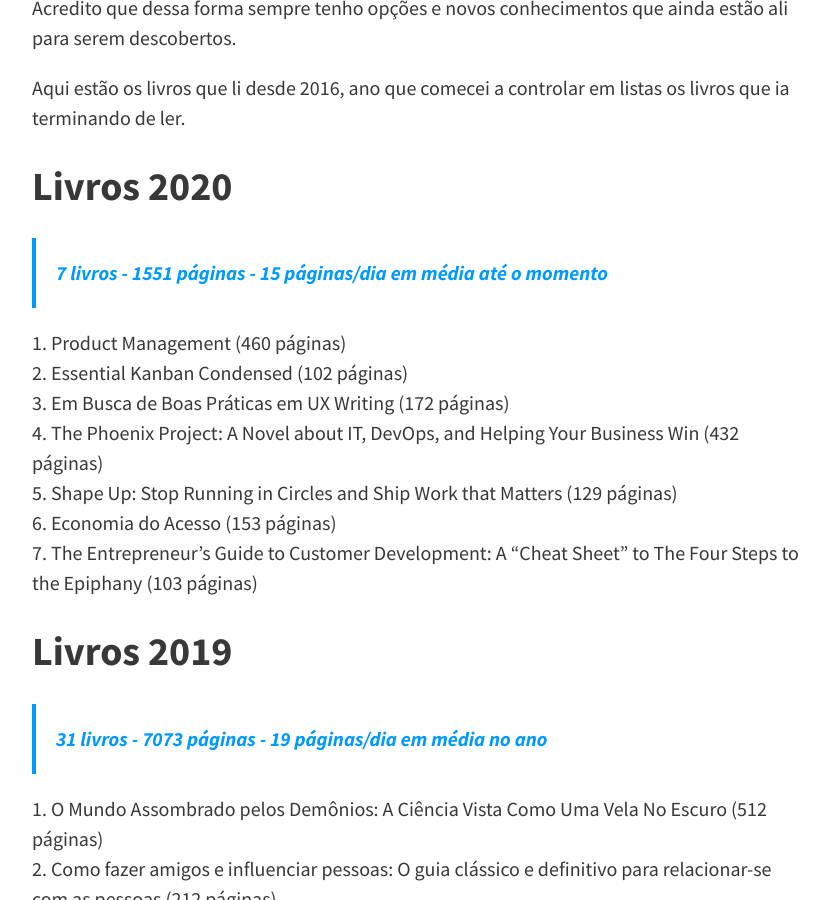
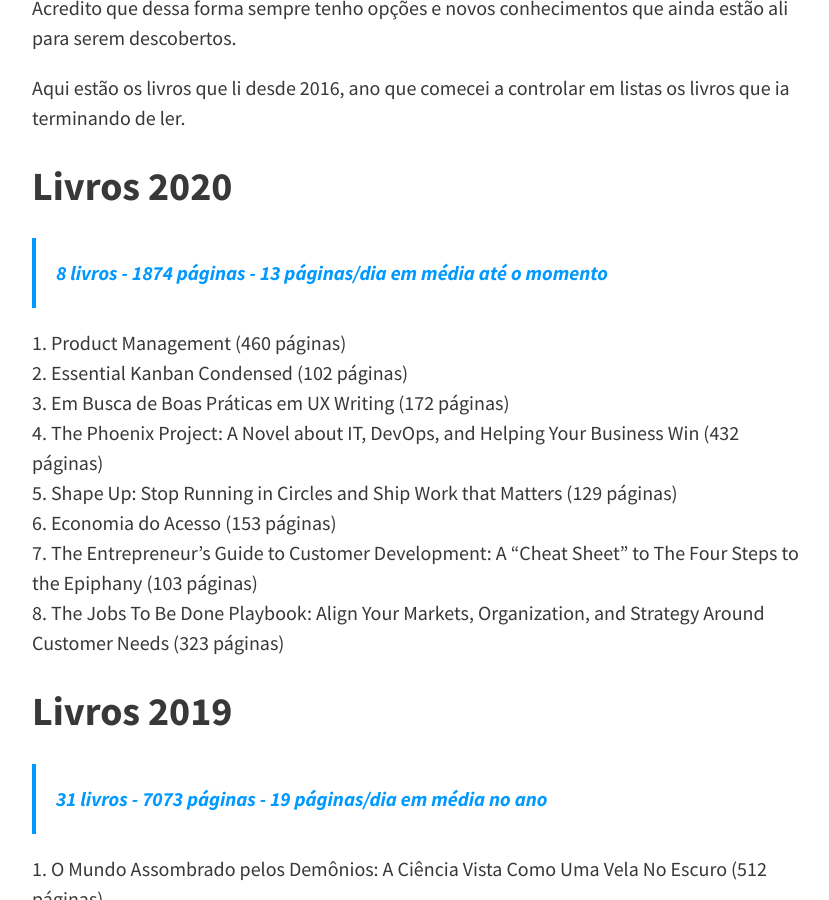
Before and after one commit to felipecbarbosa/felipecbarbosa.github.io, a Jekyll site: the page built from leituras.md, in a window 1280 px wide and 900 px high, scrolled down 502 px. Shown: the whole window, without its empty margins (224-1053 px from the left). Built offline with Jekyll 4.4.1, drawn with Linux system fonts in a browser that asks for light colours; nearby versions of some CDN libraries; comment, search, counter and statistics services are not loaded.

Commit message:
Added new book JTBD Playbook

```diff
--- a/_config.yml
+++ b/_config.yml
@@ -17,7 +17,7 @@ theme_settings:
   # Header and footer text
   header_text: >
     <p style="color: #ffffff;">Teoria e prática são muito importantes e por isso livros fazem parte da minha formação. Acesse a lista de livros técnicos e de gestão e negócios que eu já li ao longo da vida.</p>
-    <a class="button" style="color: #ffffff; background-color: #0099ff;" href="/livros-para-profissionais/">Veja a lista de 166 livros</a>
+    <a class="button" style="color: #ffffff; background-color: #0099ff;" href="/livros-para-profissionais/">Veja a lista de 167 livros</a>
 
   header_text_feature_image:
   footer_text: >
--- a/leituras.md
+++ b/leituras.md
@@ -14,7 +14,7 @@ Acredito que dessa forma sempre tenho opções e novos conhecimentos que ainda e
 Aqui estão os livros que li desde 2016, ano que comecei a controlar em listas os livros que ia terminando de ler.
 
 ## Livros 2020
-> 7 livros - 1551 páginas - 15 páginas/dia em média até o momento
+> 8 livros - 1874 páginas - 13 páginas/dia em média até o momento
 
 1. Product Management (460 páginas)
 2. Essential Kanban Condensed (102 páginas)
@@ -23,6 +23,7 @@ Aqui estão os livros que li desde 2016, ano que comecei a controlar em listas o
 5. Shape Up: Stop Running in Circles and Ship Work that Matters (129 páginas)
 6. Economia do Acesso (153 páginas)
 7. The Entrepreneur's Guide to Customer Development: A "Cheat Sheet" to The Four Steps to the Epiphany (103 páginas)
+8. The Jobs To Be Done Playbook: Align Your Markets, Organization, and Strategy Around Customer Needs (323 páginas)
 
 ## Livros 2019
 > 31 livros - 7073 páginas - 19 páginas/dia em média no ano
```
Also changed, not shown: livros-profissionais.md (+2 -1 lines).
